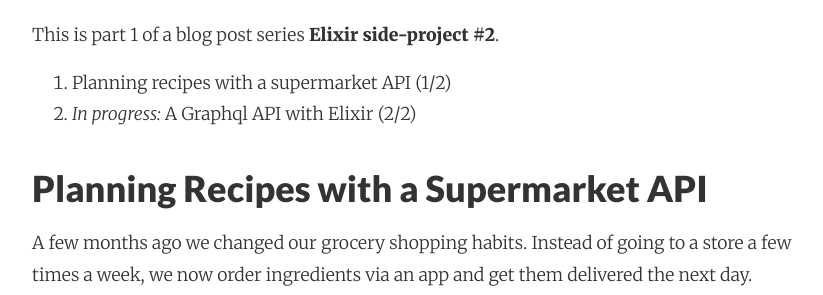
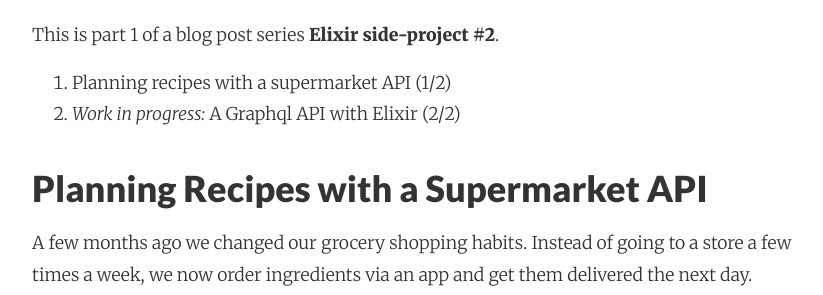
Before and after one commit to adri/adri.github.io, a Jekyll site: the page built from _posts/2017-09-27-learning-elixir-second-side-project-part1.md, in a window 1280 px wide and 900 px high, scrolled down 856 px. Shown: the part 157-452 px from the top of the window, without its empty margins (224-1047 px from the left). Built offline with Jekyll 4.4.1, drawn with Linux system fonts in a browser that asks for light colours; nearby versions of some CDN libraries; comment, search, counter and statistics services are not loaded.

Commit message:
Autocommit from wiki

```diff
--- a/_posts/2017-09-27-learning-elixir-second-side-project-part1.md
+++ b/_posts/2017-09-27-learning-elixir-second-side-project-part1.md
@@ -15,7 +15,7 @@ I was looking for a problem with a small domain but with some complexity. The id
 
 This is part 1 of a blog post series **Elixir side-project #2**.
 1. Planning recipes with a supermarket API (1/2)
-2. *In progress:* A Graphql API with Elixir (2/2)
+2. *Work in progress:* A Graphql API with Elixir (2/2)
 
 ### Planning Recipes with a Supermarket API
 A few months ago we changed our grocery shopping habits. Instead of going to a store a few times a week, we now order ingredients via an app and get them delivered the next day. Usually we order two times a week. When ordering, we plan what we are going to eat in the next 3-4 days.
```
